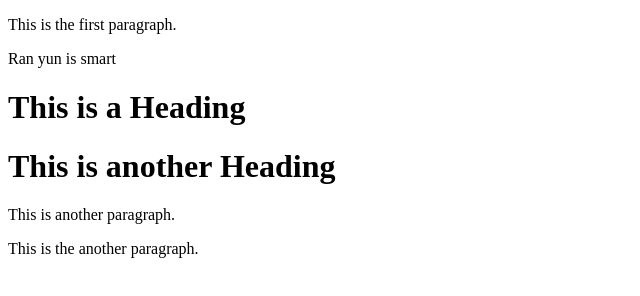
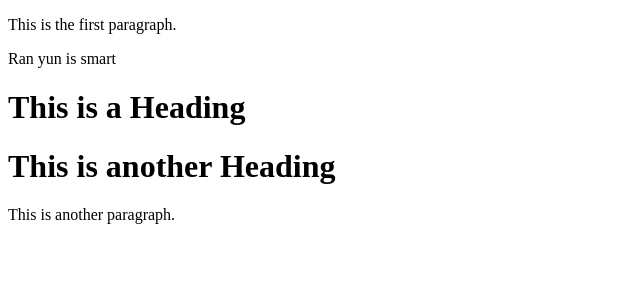
Before and after one commit to ClaireRan/learning-git-March, a plain HTML site: page index.html in a window 1280 px wide. Shown: the whole page, without its empty margins (0-640 px from the left). Drawn offline with Linux system fonts and the light colour scheme.

Commit message:
modified html

```diff
--- a/index.html
+++ b/index.html
@@ -9,6 +9,5 @@
   <h1>This is a Heading</h1>
   <h1>This is another Heading</h1>
   <p>This is another paragraph.</p>
-  <p>This is the another paragraph.</p>
 </body>
 </html>
```
